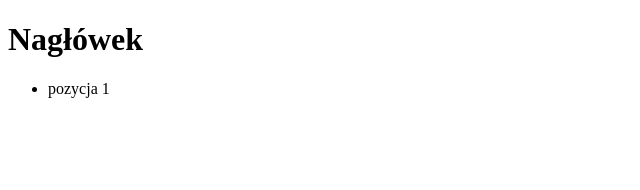
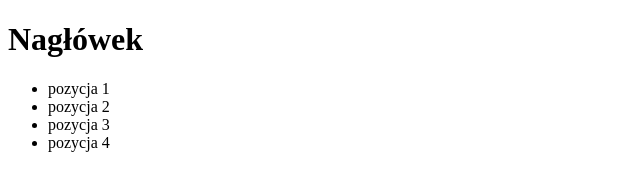
Before and after one commit to dcent666/test_repository, a plain HTML site: page index.html in a window 1280 px wide. Shown: the whole page, without its empty margins (0-640 px from the left). Drawn offline with Linux system fonts and the light colour scheme.

Commit message:
recommit

```diff
--- a/index.html
+++ b/index.html
@@ -10,6 +10,9 @@
     <h1>Nagłówek</h1>
     <ul>
       <li>pozycja 1</li>
+      <li>pozycja 2</li>
+      <li>pozycja 3</li>
+      <li>pozycja 4</li>
     </ul>
   </body>
 </html>
```
